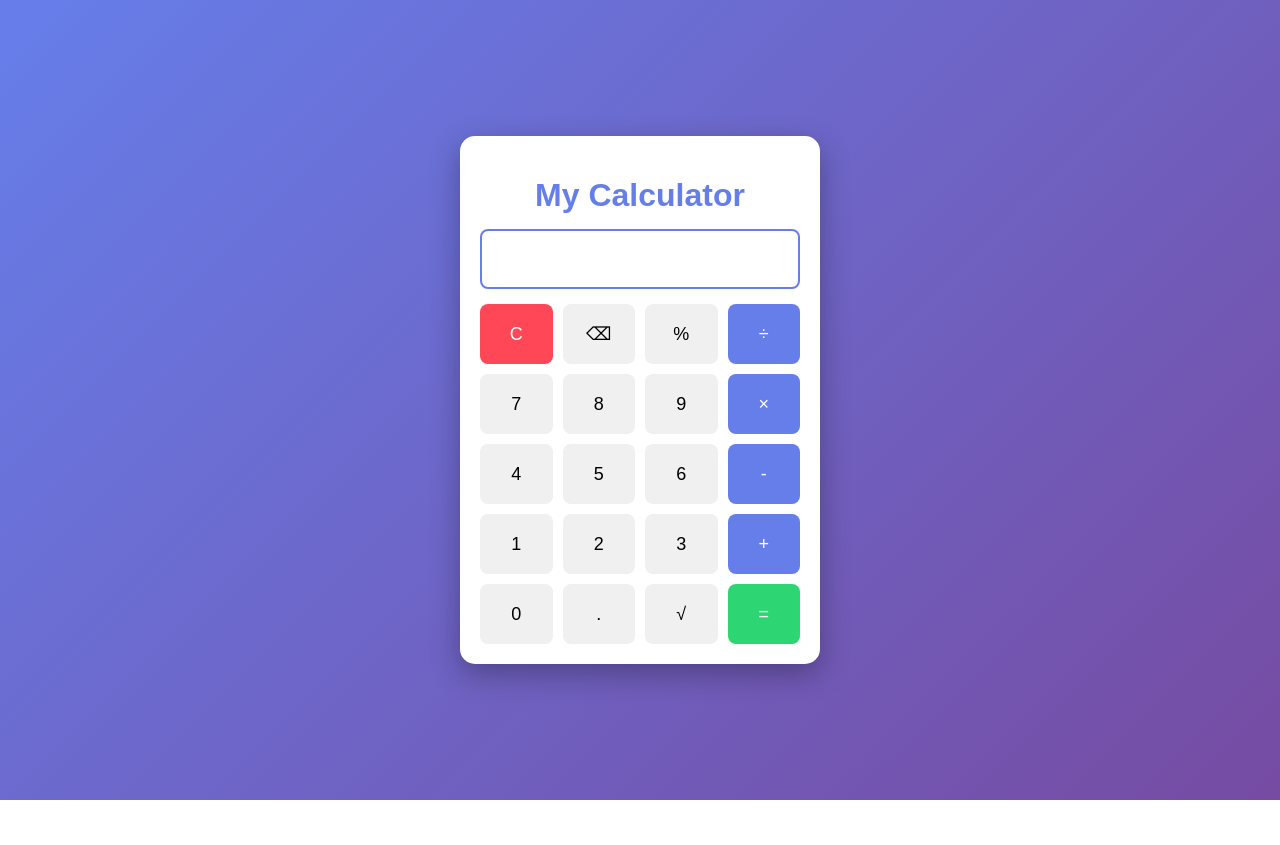
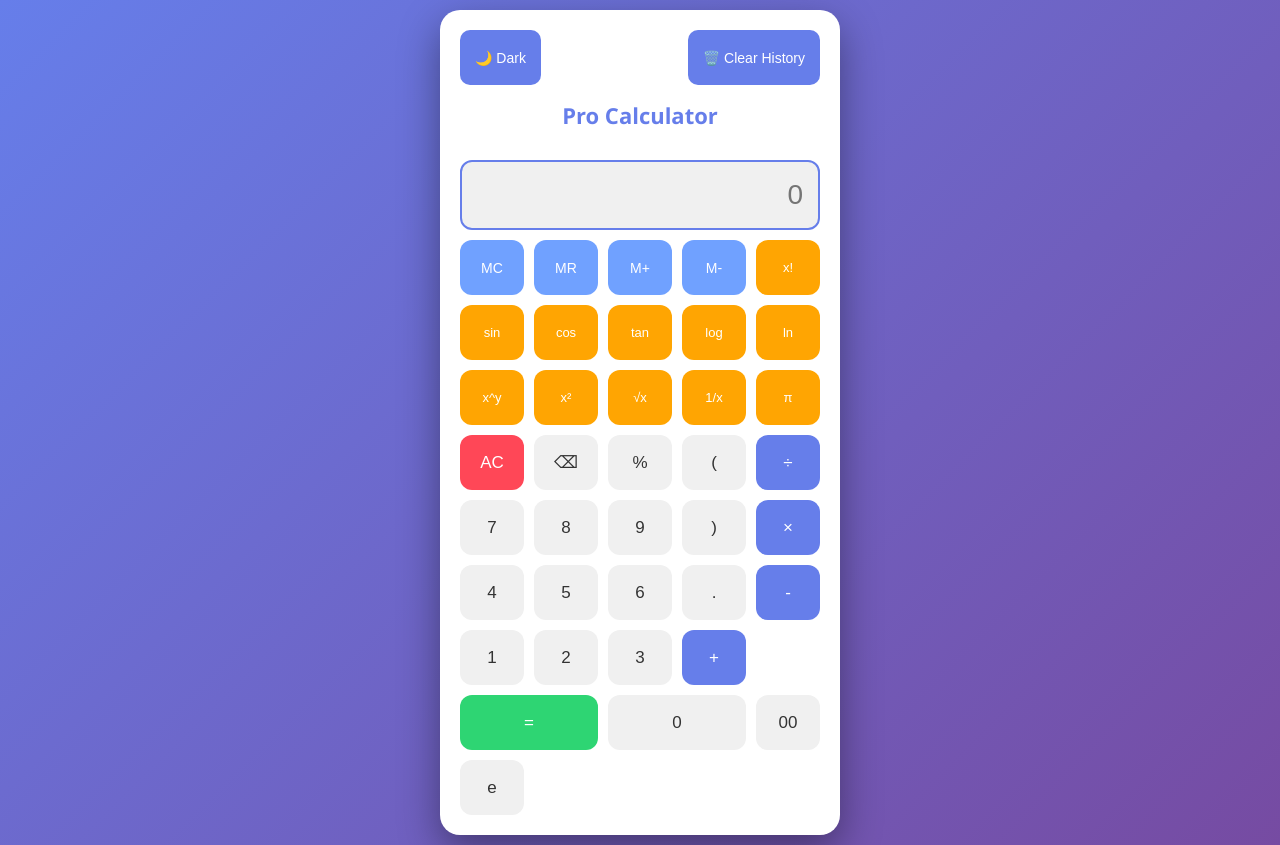
Before and after one commit to chatlapenchalaparasanthi/-calculator, a plain HTML site: page index.html in a window 1280 px wide. Before the commit the page ends 800 px from the top, so only its background shows below. Drawn offline with Linux system fonts and the light colour scheme.

Commit message:
index.html

```diff
--- a/index.html
+++ b/index.html
@@ -3,107 +3,188 @@
 <head>
     <meta charset="UTF-8">
     <meta name="viewport" content="width=device-width, initial-scale=1.0">
-    <title>My Calculator</title>
+    <title>Pro Calculator</title>
     <style>
+        :root {
+            --bg: linear-gradient(135deg, #667eea 0%, #764ba2 100%);
+            --calc-bg: #ffffff;
+            --text: #333;
+            --btn: #f0f0f0;
+            --btn-hover: #e0e0e0;
+        }
+        .dark {
+            --bg: linear-gradient(135deg, #0f2027 0%, #203a43 50%, #2c5364 100%);
+            --calc-bg: #1e1e1e;
+            --text: #fff;
+            --btn: #2d2d2d;
+            --btn-hover: #3d3d3d;
+        }
+        * { box-sizing: border-box; }
         body {
-            font-family: Arial, sans-serif;
-            background: linear-gradient(135deg, #667eea 0%, #764ba2 100%);
+            font-family: 'Segoe UI', Arial, sans-serif;
+            background: var(--bg);
             display: flex;
             justify-content: center;
             align-items: center;
-            height: 100vh;
+            min-height: 100vh;
             margin: 0;
+            padding: 10px;
+            transition: 0.3s;
         }
         .calculator {
-            background: #fff;
+            background: var(--calc-bg);
             padding: 20px;
-            border-radius: 15px;
-            box-shadow: 0 10px 30px rgba(0,0,0,0.3);
-            width: 320px;
+            border-radius: 20px;
+            box-shadow: 0 15px 40px rgba(0,0,0,0.4);
+            width: 100%;
+            max-width: 400px;
+            color: var(--text);
+        }
+        .top-bar {
+            display: flex;
+            justify-content: space-between;
+            margin-bottom: 15px;
+        }
+        .top-bar button {
+            padding: 8px 15px;
+            border: none;
+            border-radius: 10px;
+            background: #667eea;
+            color: white;
+            cursor: pointer;
+            font-size: 14px;
         }
         h1 {
             text-align: center;
             color: #667eea;
-            margin-bottom: 15px;
+            margin: 0 0 15px;
+            font-size: 22px;
         }
         #display {
             width: 100%;
-            height: 60px;
-            font-size: 24px;
+            height: 70px;
+            font-size: 28px;
             text-align: right;
-            padding: 10px;
+            padding: 15px;
             border: 2px solid #667eea;
-            border-radius: 8px;
+            border-radius: 12px;
+            margin-bottom: 10px;
+            background: var(--btn);
+            color: var(--text);
+        }
+        .history {
+            max-height: 90px;
+            overflow-y: auto;
+            font-size: 13px;
             margin-bottom: 15px;
-            box-sizing: border-box;
+            text-align: right;
+            opacity: 0.7;
+            padding-right: 5px;
         }
         .buttons {
             display: grid;
-            grid-template-columns: repeat(4, 1fr);
+            grid-template-columns: repeat(5, 1fr);
             gap: 10px;
         }
         button {
-            height: 60px;
-            font-size: 18px;
+            height: 55px;
+            font-size: 17px;
+            font-weight: 500;
             border: none;
-            border-radius: 8px;
+            border-radius: 12px;
             cursor: pointer;
-            background: #f0f0f0;
-            transition: 0.2s;
+            background: var(--btn);
+            color: var(--text);
+            transition: 0.15s;
         }
-        button:hover {
-            background: #ddd;
-        }
-        .operator {
-            background: #667eea;
-            color: white;
-        }
-        .operator:hover {
-            background: #5568d3;
-        }
-        .clear {
-            background: #ff4757;
-            color: white;
-        }
-        .equal {
-            background: #2ed573;
-            color: white;
-        }
+        button:hover { background: var(--btn-hover); transform: scale(0.95); }
+        button:active { transform: scale(0.9); }
+        .operator { background: #667eea; color: white; }
+        .clear { background: #ff4757; color: white; }
+        .equal { background: #2ed573; color: white; grid-column: span 2; }
+        .sci { background: #ffa502; color: white; font-size: 13px; }
+        .memory { background: #70a1ff; color: white; font-size: 14px; }
     </style>
 </head>
 <body>
     <div class="calculator">
-        <h1>My Calculator</h1>
-        <input type="text" id="display" readonly>
+        <div class="top-bar">
+            <button onclick="toggleDark()">🌙 Dark</button>
+            <button onclick="clearHistory()">🗑️ Clear History</button>
+        </div>
+        <h1>Pro Calculator</h1>
+        <div class="history" id="history"></div>
+        <input type="text" id="display" readonly placeholder="0">
         <div class="buttons">
-            <button class="clear" onclick="clearDisplay()">C</button>
+            <!-- Row 1: Memory + Scientific -->
+            <button class="memory" onclick="memoryClear()">MC</button>
+            <button class="memory" onclick="memoryRecall()">MR</button>
+            <button class="memory" onclick="memoryAdd()">M+</button>
+            <button class="memory" onclick="memorySubtract()">M-</button>
+            <button class="sci" onclick="appendToDisplay('Math.factorial(')">x!</button>
+
+            <!-- Row 2: Scientific -->
+            <button class="sci" onclick="appendToDisplay('Math.sin(')">sin</button>
+            <button class="sci" onclick="appendToDisplay('Math.cos(')">cos</button>
+            <button class="sci" onclick="appendToDisplay('Math.tan(')">tan</button>
+            <button class="sci" onclick="appendToDisplay('Math.log10(')">log</button>
+            <button class="sci" onclick="appendToDisplay('Math.log(')">ln</button>
+
+            <!-- Row 3: Scientific -->
+            <button class="sci" onclick="appendToDisplay('**')">x^y</button>
+            <button class="sci" onclick="appendToDisplay('**2')">x²</button>
+            <button class="sci" onclick="appendToDisplay('**0.5')">√x</button>
+            <button class="sci" onclick="appendToDisplay('1/(')">1/x</button>
+            <button class="sci" onclick="appendToDisplay('Math.PI')">π</button>
+
+            <!-- Row 4: Basic -->
+            <button class="clear" onclick="clearDisplay()">AC</button>
             <button onclick="backspace()">⌫</button>
             <button onclick="appendToDisplay('%')">%</button>
+            <button onclick="appendToDisplay(')">(</button>
             <button class="operator" onclick="appendToDisplay('/')">÷</button>
 
+            <!-- Row 5 -->
             <button onclick="appendToDisplay('7')">7</button>
             <button onclick="appendToDisplay('8')">8</button>
             <button onclick="appendToDisplay('9')">9</button>
+            <button onclick="appendToDisplay(')')">)</button>
             <button class="operator" onclick="appendToDisplay('*')">×</button>
 
+            <!-- Row 6 -->
             <button onclick="appendToDisplay('4')">4</button>
             <button onclick="appendToDisplay('5')">5</button>
             <button onclick="appendToDisplay('6')">6</button>
+            <button onclick="appendToDisplay('.')">.</button>
             <button class="operator" onclick="appendToDisplay('-')">-</button>
 
+            <!-- Row 7 -->
             <button onclick="appendToDisplay('1')">1</button>
             <button onclick="appendToDisplay('2')">2</button>
             <button onclick="appendToDisplay('3')">3</button>
             <button class="operator" onclick="appendToDisplay('+')">+</button>
+            <button class="equal" onclick="calculate()">=</button>
 
-            <button onclick="appendToDisplay('0')">0</button>
-            <button onclick="appendToDisplay('.')">.</button>
-            <button onclick="appendToDisplay('Math.sqrt(')">√</button>
-            <button class="equal" onclick="calculate()">=</button>
+            <!-- Row 8 -->
+            <button onclick="appendToDisplay('0')" style="grid-column: span 2;">0</button>
+            <button onclick="appendToDisplay('00')">00</button>
+            <button onclick="appendToDisplay('Math.E')">e</button>
         </div>
     </div>
 
     <script>
+        let history = [];
+        let memory = 0;
+
+        // Add factorial function
+        Math.factorial = function(n) {
+            if(n < 0) return NaN;
+            if(n === 0) return 1;
+            let result = 1;
+            for(let i = 2; i <= n; i++) result *= i;
+            return result;
+        }
+
         function appendToDisplay(value) {
             document.getElementById('display').value += value;
         }
@@ -116,12 +197,40 @@
         }
         function calculate() {
             try {
-                let result = eval(document.getElementById('display').value);
+                let exp = document.getElementById('display').value;
+                let result = eval(exp);
                 document.getElementById('display').value = result;
+                history.unshift(exp + ' = ' + result);
+                if(history.length > 8) history.pop();
+                updateHistory();
             } catch (error) {
                 document.getElementById('display').value = 'Error';
             }
         }
+        function updateHistory() {
+            document.getElementById('history').innerHTML = history.join('<br>');
+        }
+        function clearHistory() {
+            history = [];
+            updateHistory();
+        }
+        function toggleDark() {
+            document.body.classList.toggle('dark');
+        }
+        // Memory functions
+        function memoryClear() { memory = 0; }
+        function memoryRecall() { appendToDisplay(memory); }
+        function memoryAdd() { memory += parseFloat(document.getElementById('display').value) || 0; }
+        function memorySubtract() { memory -= parseFloat(document.getElementById('display').value) || 0; }
+
+        // Keyboard support
+        document.addEventListener('keydown', (e) => {
+            if(e.key >= '0' && e.key <= '9') appendToDisplay(e.key);
+            if(['+', '-', '*', '/', '.'].includes(e.key)) appendToDisplay(e.key);
+            if(e.key === 'Enter') calculate();
+            if(e.key === 'Backspace') backspace();
+            if(e.key === 'Escape') clearDisplay();
+        });
     </script>
 </body>
 </html>
```
